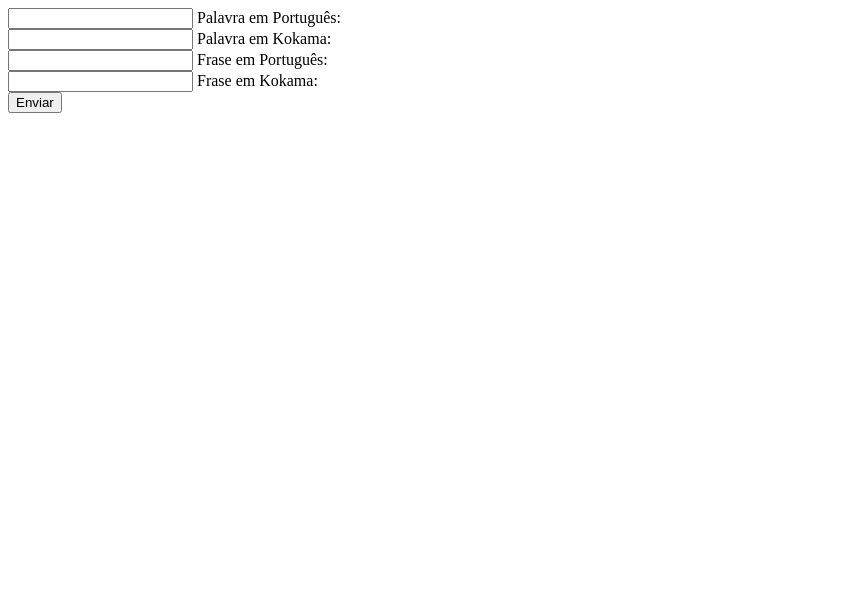
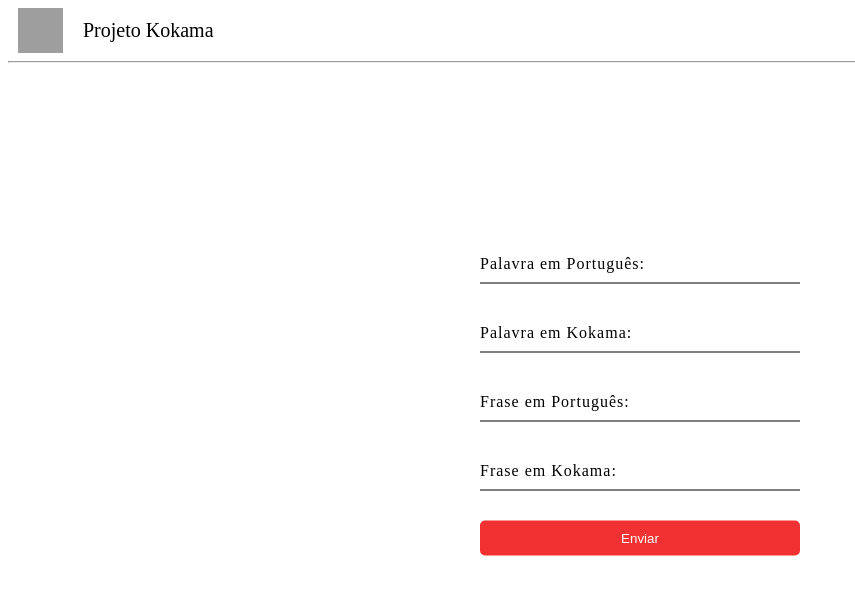
Before and after one commit to fga-eps-mds/2020.2-Projeto-Kokama-Traducao, a Django app: page /administrador/adicionar_palavra/ in a window 1280 px wide. Shown: the top 595 px of the page, without its empty margins (0-855 px from the left). Run offline with Django 3.2, Linux system fonts and the light colour scheme; the visitor is signed in with stand-in values (Sample User, id 1); grey boxes are pictures that could not be loaded.

Commit message:
Add Css in templates add_translation.html
Co-authored-by: Andre Lucas <andrelucax@gmail.com>

```diff
--- a/dictionary/templates/add_translation.html
+++ b/dictionary/templates/add_translation.html
@@ -6,11 +6,99 @@
         <title>Cadastrar Tradução</title>
         <meta name="viewport" content="width=device-width, initial-scale=1">
         <style>
+            .input-box{
+                position: relative;
+            }
+
+            .input-box label{
+                position: absolute;
+                /*top: 0;*/
+                left: 0;
+                letter-spacing: 1px;
+                padding: 10px 0;
+                font-size: 16px;
+                color: #000000;
+                pointer-events: none;
+                transition: .5s;
+            }
+
+            .input-box input{
+                width: 100%;
+                padding: 10px 0;
+                font-size: 16px;
+                color: #000000;
+                letter-spacing: 1px;
+                margin-bottom: 30px;
+                border: none;
+                border-bottom: 1px solid #000000;
+                outline: none;
+                background: transparent;
+            }
+
+            .input-box input:focus~label,
+            .input-box input:valid~label{
+                top:-18px;
+                left: 0;
+                color: #F23232;
+                font-size: 12px;
+            }
+
+            .box{
+                display: flex;
+                flex-direction: column;
+                flex-grow: 4;
+                position: absolute;
+                top: 50%;
+                left: 50%;
+                transform: translate(-50%, -50%) ;
+                width: 400px;
+                padding: 40px;
+                background-color: rgba(255, 255, 255, .9);
+                box-sizing: border-box;
+                box-shadow: 0 15px 25px rgba(0, 0, 0,);
+                border-radius: 7px;
+            }
+
+            .box input[type='submit']{
+                background: transparent;
+                width: 100%;
+                border: none;
+                outline: none;
+                color: #FFFFFF;
+                background: #F23232;
+                padding: 10px 20px;
+                cursor: pointer;
+                border-radius: 5px;
+            }
+
+            .header{
+                background-color: #FFFFFF;
+                display: flex;
+                align-items: center;
+            }
+
+            .logo{
+                width: 45px;
+                height: 45px;
+                margin-left: 10px;
+            }
+
+            .logo-text{
+                font-size: 20px;
+                margin-left: 20px;
+            }
 
         </style>
     </head>
 
     <body>
+        <div class='header'>
+            <img class='logo' src='https://github.com/fga-eps-mds/2020.2-Projeto-Kokama-Wiki/raw/main/docs/assets/img/logo.png'>
+            <a class='logo-text'>Projeto Kokama</a>
+        </div>
+        <hr>
+
+        <div class='box'>
             <form action='/administrador/adicionar_palavra/' method='POST'>
                 {% csrf_token %}
 
@@ -35,6 +123,7 @@
                 </div>
                 <input name="submit" type="submit" value='Enviar'>
             </form>
+        </div>
     </body>
 
 </html>
--- a/dictionary/views_html.py
+++ b/dictionary/views_html.py
@@ -8,6 +8,5 @@ def add_translate(request):
         elif(request.method == 'POST'):
             print(request.POST.get('kokama_word'))
 
-        return HttpResponse('Sou adminstrador fom')
     else:
         return HttpResponse('APENAS ADMINISTRADORES')
```
Lines whose indentation alone changed are shown as unchanged.
